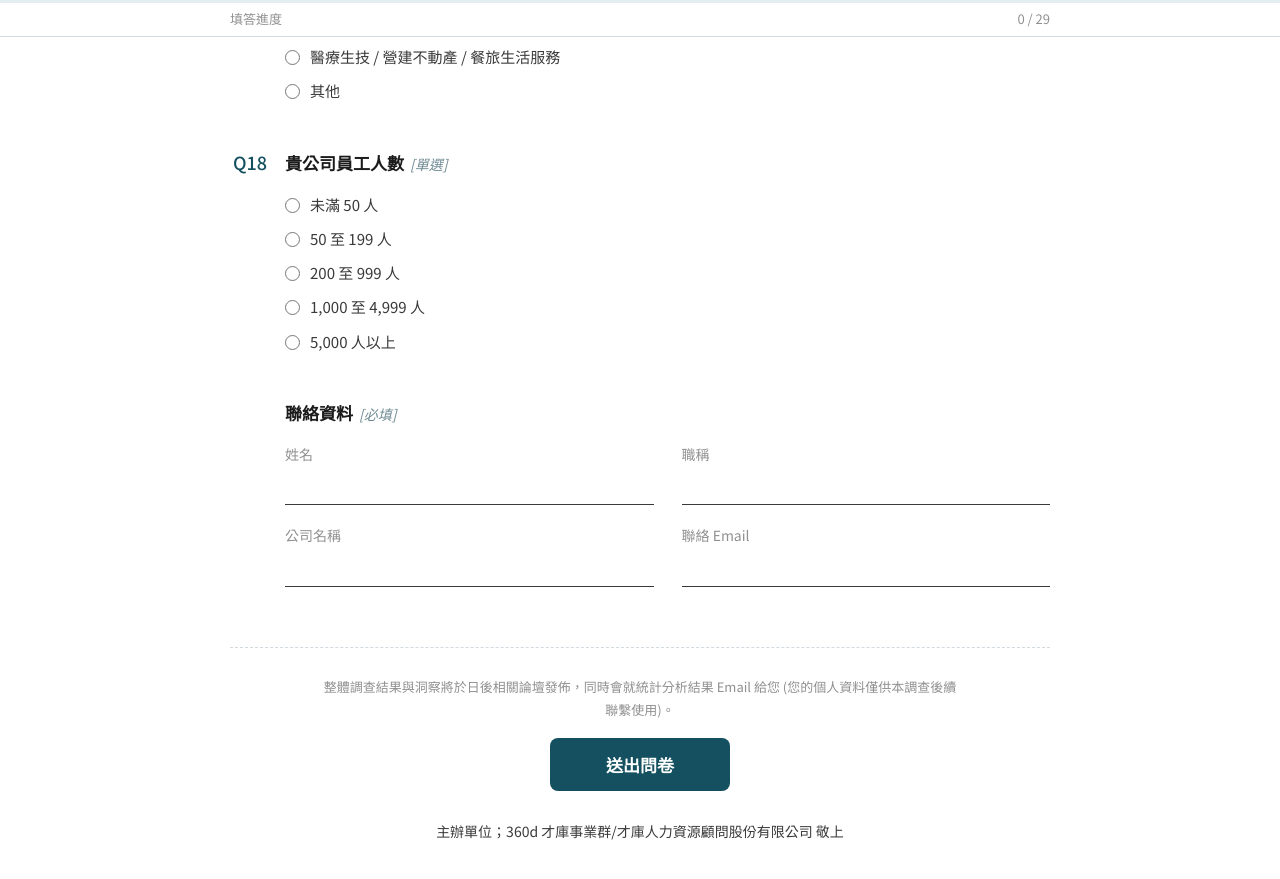
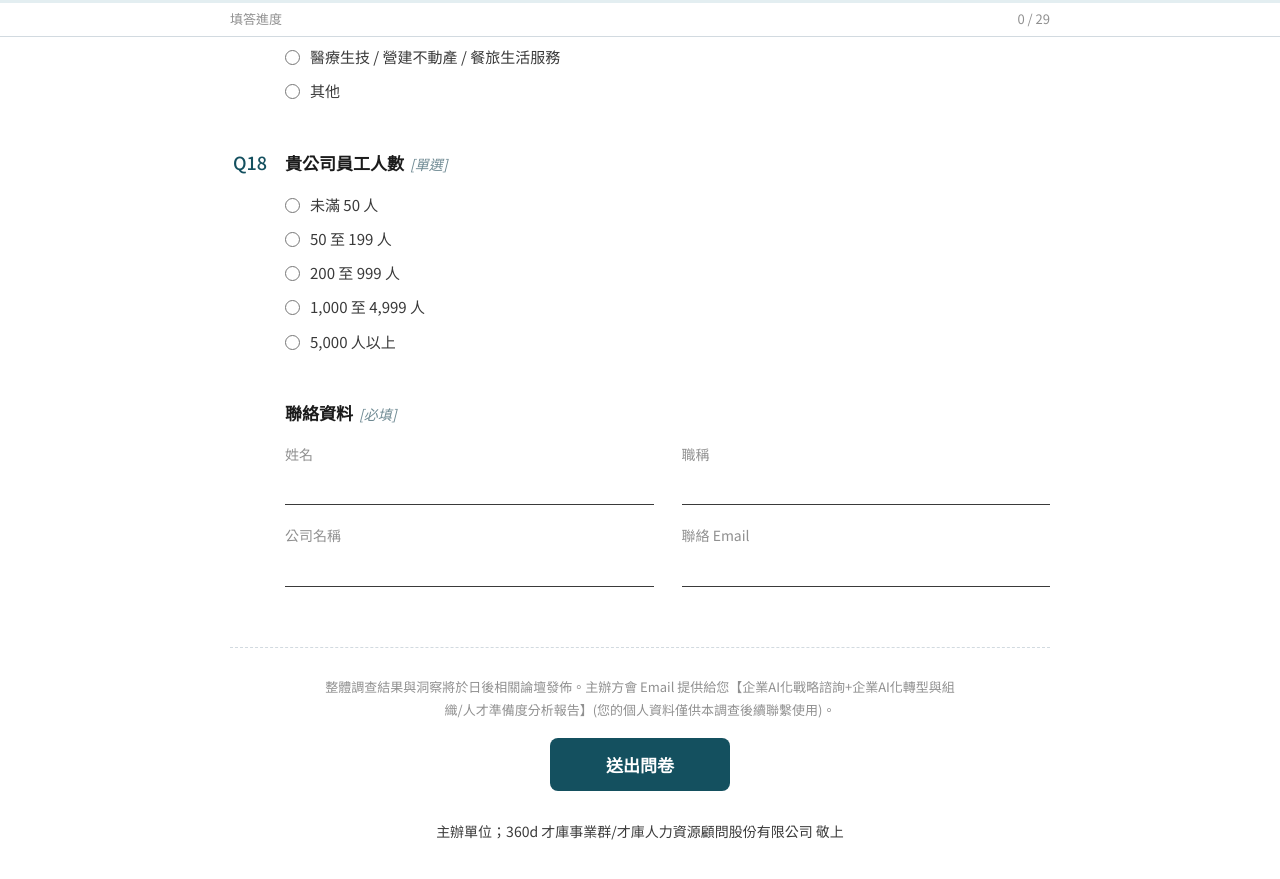
Before and after one commit to AdaSpeaking/AdaSpeaking.github.io, a Jekyll site: the page CEO-AI-Insights-Survey/index.html, which Jekyll copies as it is, in a window 1280 px wide and 900 px high, scrolled down 6849 px. Shown: the top 879 px of the window. Built offline with Jekyll 4.4.1, drawn with Linux system fonts in a browser that asks for light colours.

Commit message:
CEO AI 調查：更新送出前說明文字
Co-Authored-By: Claude Opus 5.5 <noreply@anthropic.com>
Claude-Session: https://claude.ai/code/session_01DBRvhPob38P1hfnGmdVVFL

```diff
--- a/CEO-AI-Insights-Survey/index.html
+++ b/CEO-AI-Insights-Survey/index.html
@@ -131,7 +131,7 @@ footer{text-align:center;color:var(--text);font-size:14px;padding:12px 0 56px}
   <form id="form" novalidate></form>
 
   <div class="submit-bar">
-    <p class="privacy">整體調查結果與洞察將於日後相關論壇發佈，同時會就統計分析結果 Email 給您 (您的個人資料僅供本調查後續聯繫使用)。</p>
+    <p class="privacy">整體調查結果與洞察將於日後相關論壇發佈。主辦方會 Email 提供給您【企業AI化戰略諮詢+企業AI化轉型與組織/人才準備度分析報告】(您的個人資料僅供本調查後續聯繫使用)。</p>
     <button type="button" class="go" id="submitBtn">送出問卷</button>
   </div>
 </main>
```
